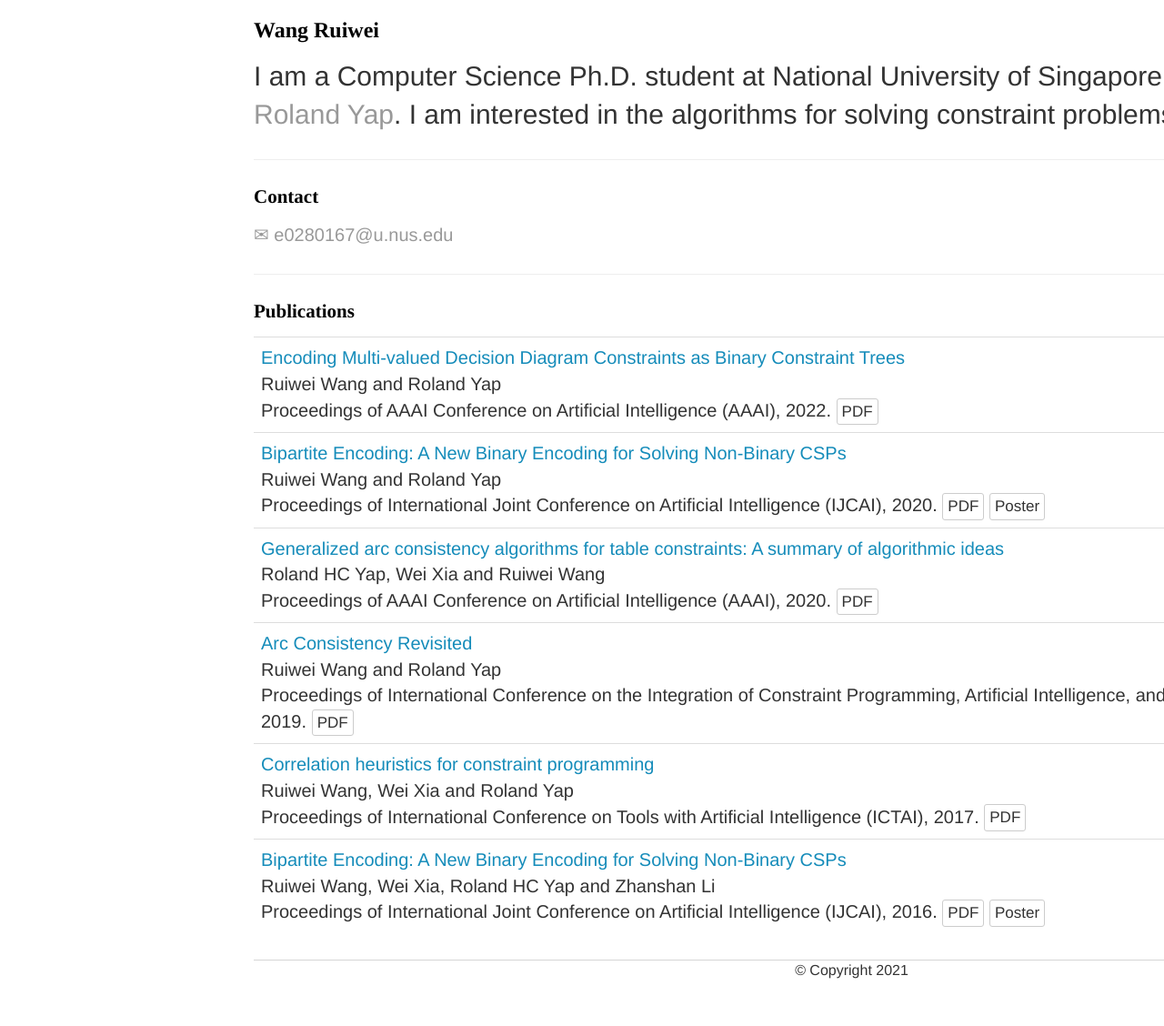
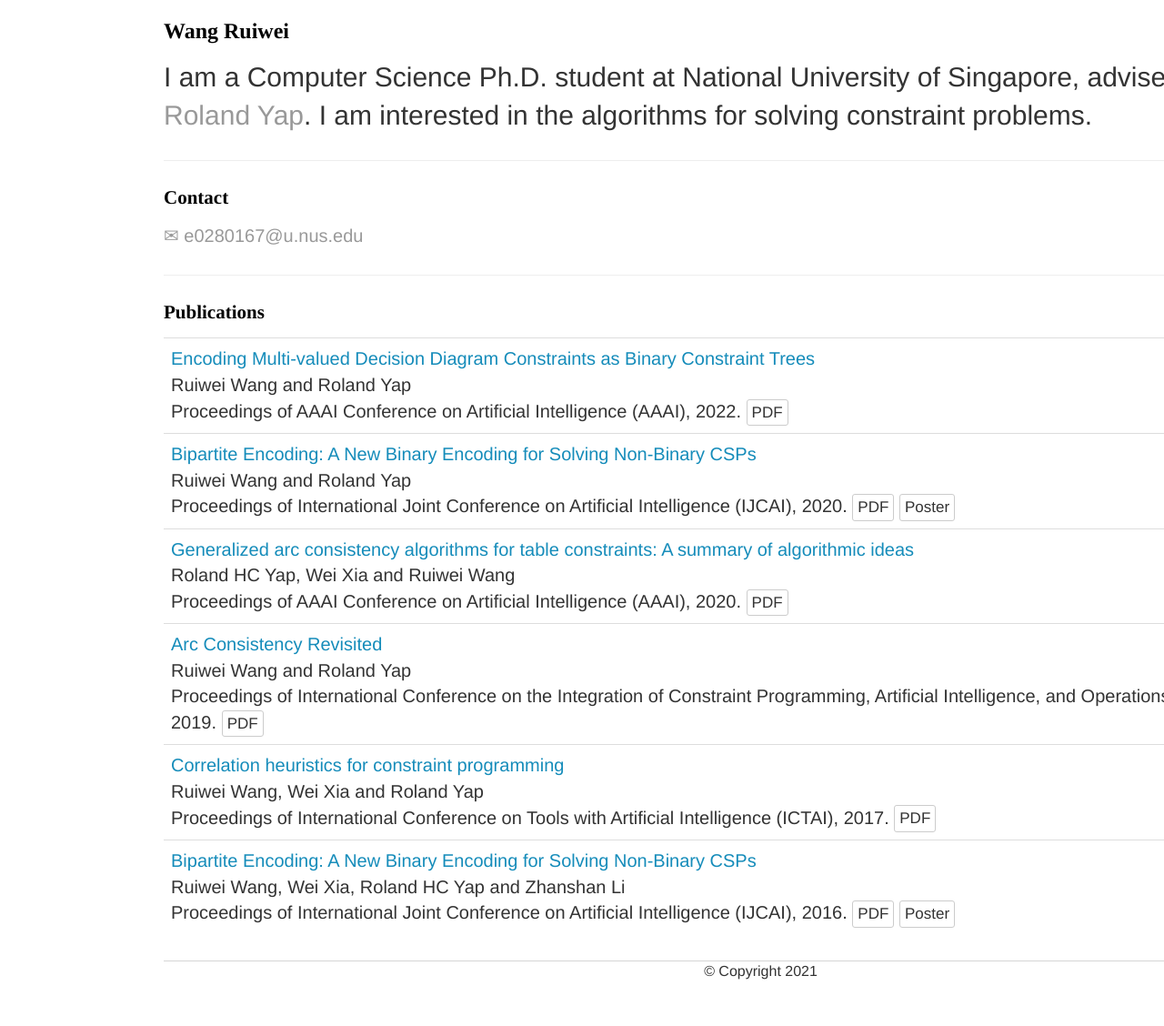
Before and after one commit to WangRuiwei/WangRuiwei.github.io, a Jekyll site: the page built from index.html, in a window 1280 px wide. Shown: the whole page at 91% size. Built offline with Jekyll 4.4.1, drawn with Linux system fonts in a browser that asks for light colours; before the commit the page ends 1098 px from its top, so only the background shows below that.

Commit message:
Update index.html

```diff
--- a/index.html
+++ b/index.html
@@ -2,7 +2,7 @@
 layout: default
 title: Wang Ruiwei
 ---
-<div class="container">
+<div class="navbar">
 <h1 style="margin: 0.0px 0.0px 16.1px 0.0px; line-height: 28.0px; font: 24.0px Times; color: #000000; -webkit-text-stroke: #000000"><span class="s1"><b>Wang Ruiwei</b></span></h1>
 <p class="p1"><span class="s1">I am a Computer Science Ph.D. student at National University of Singapore, advised by <a href="http://www.comp.nus.edu.sg/~ryap/"><span class="s2">Prof. Roland Yap</span></a>. I am interested in the algorithms for solving constraint problems.</span></p>
 
```
